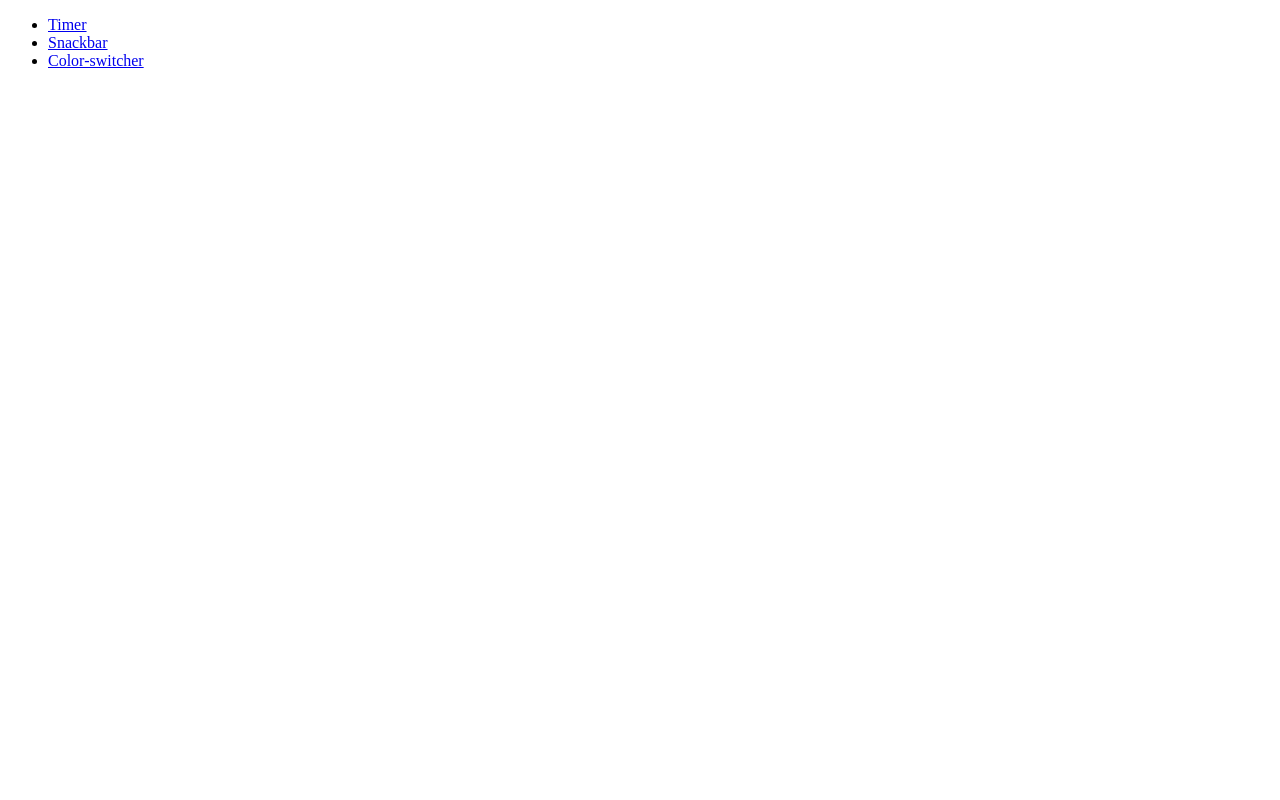
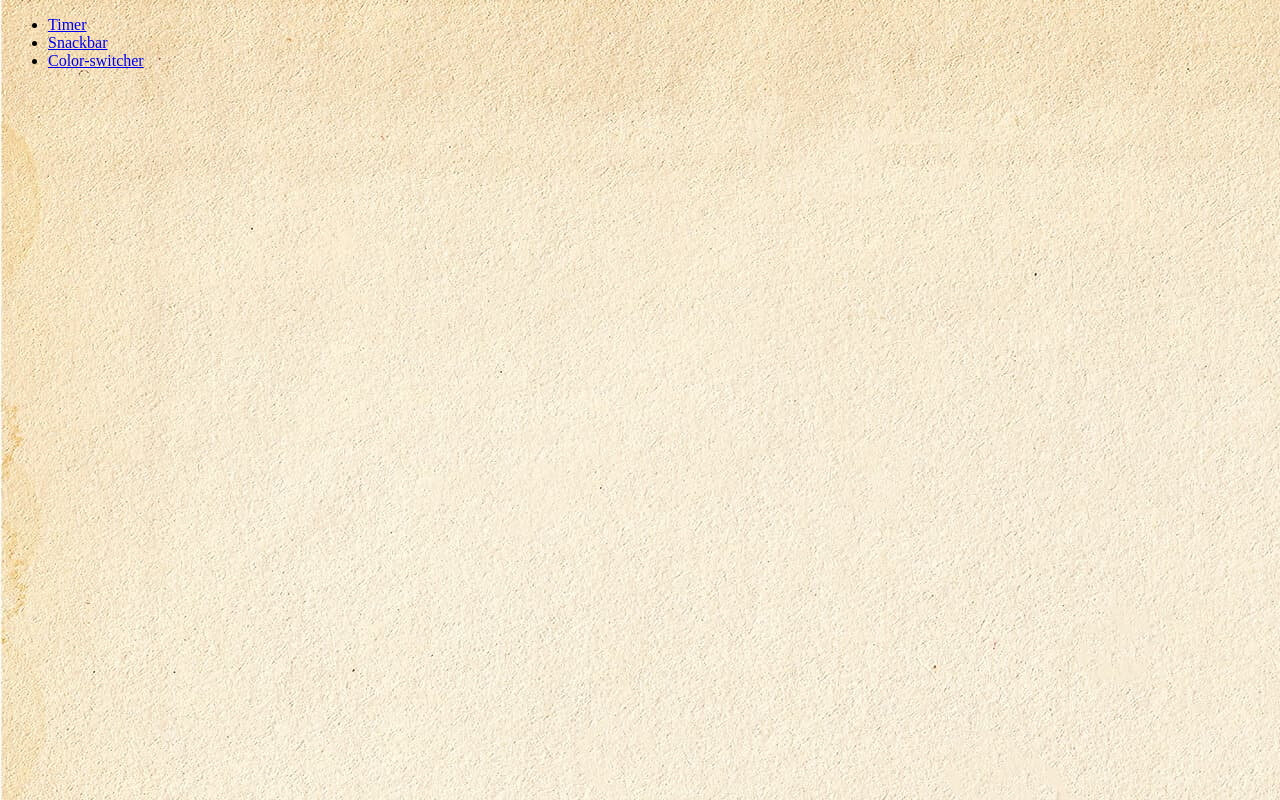
Before and after one commit to DmitryKishkanev/goit-js-hw-10, a plain HTML site: page index.html in a window 1280 px wide. Drawn offline with Linux system fonts and the light colour scheme.

Commit message:
Deploying to gh-pages from @ DmitryKishkanev/goit-js-hw-10@5591d96c40a15a4d813b174d7de10e8a738474fb 🚀

```diff
--- a/index.html
+++ b/index.html
@@ -5,7 +5,7 @@
     <meta name="viewport" content="width=device-width, initial-scale=1.0" />
     <title>goit-js-hw-10</title>
   </head>
-  <body>
+  <body style="background-image: url(/goit-js-hw-10/assets/body-uKV3vDUF.jpg)">
     <main>
       <ul>
         <li><a href="./1-timer.html">Timer</a></li>
```
Also changed, not shown: 2-snackbar.js (+1 -1 lines), assets/body-uKV3vDUF.jpg (added), 1 other file.
